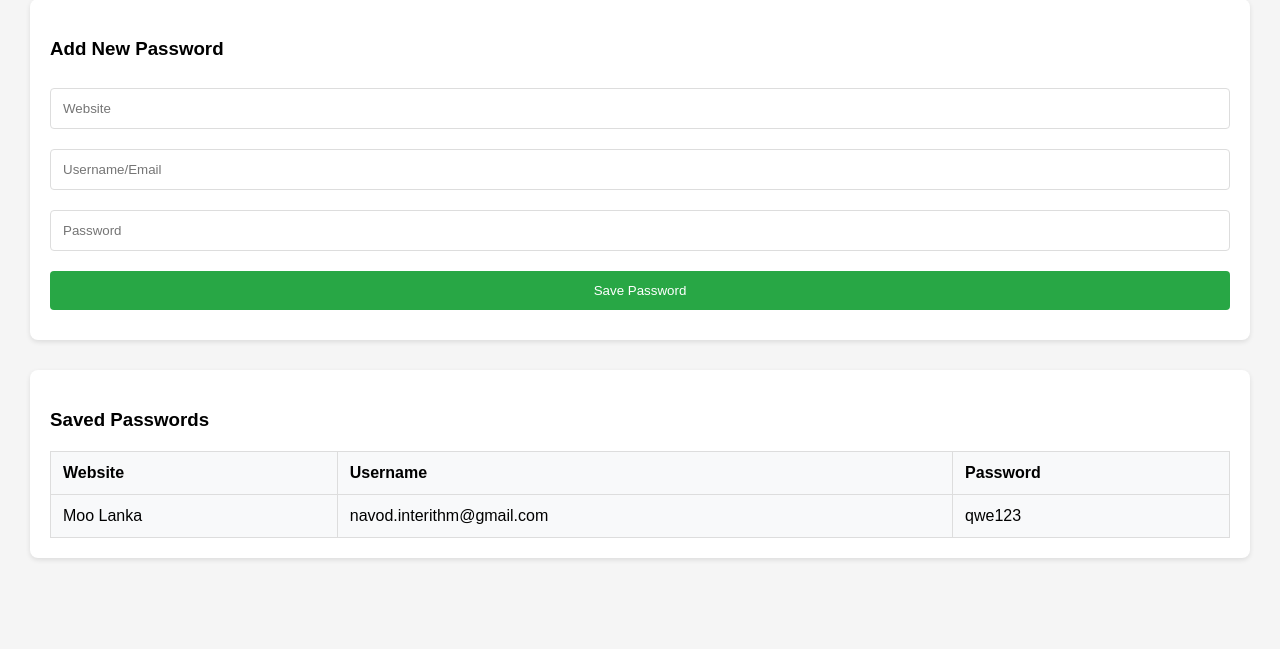
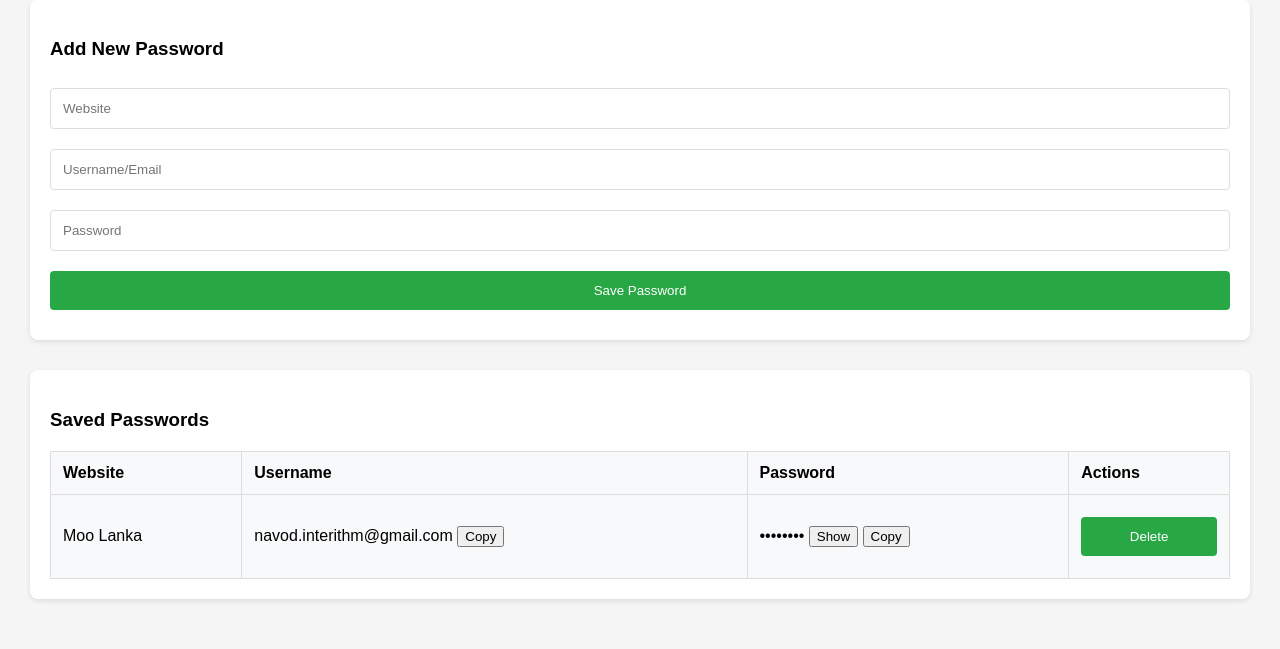
Before and after one commit to NavodWijesooriya/password-manage, a Flask app: page /dashboard in a window 1280 px wide. Shown: the part 151-800 px from the top of the page. Run offline with Flask 3, Linux system fonts and the light colour scheme; a user stored in the database is signed in; data comes from the database, SQL or seed files in the repository.

Commit message:
add more changes

```diff
--- a/app.py
+++ b/app.py
@@ -145,17 +145,17 @@ def dashboard():
     decrypted_data = []
     for row in data:
         try:
-            # row[1] = site, row[2] = username, row[3] = password
+            # row[0] = id, row[1] = site, row[2] = username, row[3] = password
             encrypted_password = row[3]
             if isinstance(encrypted_password, str):
                 decrypted_password = fernet.decrypt(encrypted_password.encode()).decode()
             else:
                 # Handle case where password might be stored differently
                 decrypted_password = "Error: Invalid password format"
-            decrypted_data.append((row[1], row[2], decrypted_password))
+            decrypted_data.append((row[0], row[1], row[2], decrypted_password))
         except Exception as e:
             # Handle decryption errors gracefully
-            decrypted_data.append((row[1], row[2], "Error: Could not decrypt"))
+            decrypted_data.append((row[0], row[1], row[2], "Error: Could not decrypt"))
 
     return render_template('dashboard.html', data=decrypted_data)
 
@@ -176,6 +176,18 @@ def add():
     return redirect(url_for('dashboard'))
 
 
+@app.route('/delete/<int:password_id>', methods=['POST'])
+@login_required
+def delete_password(password_id):
+    conn = sqlite3.connect('passwords.db')
+    c = conn.cursor()
+    # Ensure user can only delete their own passwords
+    c.execute("DELETE FROM passwords WHERE id = ? AND user_id = ?", (password_id, current_user.id))
+    conn.commit()
+    conn.close()
+    return redirect(url_for('dashboard'))
+
+
 if __name__ == '__main__':
     init_db()
     app.run(debug=True)
--- a/templates/dashboard.html
+++ b/templates/dashboard.html
@@ -30,12 +30,26 @@
         <th>Website</th>
         <th>Username</th>
         <th>Password</th>
+        <th>Actions</th>
       </tr>
       {% for row in data %}
       <tr>
-        <td>{{ row[0] }}</td>
         <td>{{ row[1] }}</td>
-        <td>{{ row[2] }}</td>
+        <td>
+          {{ row[2] }}
+          <button class="copy-btn" onclick="copyToClipboard('{{ row[2] }}', this)">Copy</button>
+        </td>
+        <td>
+          <span class="password-hidden">••••••••</span>
+          <span class="password-visible" style="display:none;">{{ row[3] }}</span>
+          <button class="toggle-btn" onclick="togglePassword(this)">Show</button>
+          <button class="copy-btn" onclick="copyToClipboard('{{ row[3] }}', this)">Copy</button>
+        </td>
+        <td>
+          <form method="post" action="/delete/{{ row[0] }}" style="display:inline;" onsubmit="return confirm('Are you sure you want to delete this password?')">
+            <button type="submit" class="delete-btn">Delete</button>
+          </form>
+        </td>
       </tr>
       {% endfor %}
     </table>
@@ -43,6 +57,76 @@
     <p>No passwords saved yet. Add your first password above!</p>
     {% endif %}
   </div>
+
+  <script>
+    function copyToClipboard(text, button) {
+      // Use the modern clipboard API if available
+      if (navigator.clipboard && window.isSecureContext) {
+        navigator.clipboard.writeText(text).then(function() {
+          showCopyFeedback(button);
+        }).catch(function(err) {
+          console.error('Could not copy text: ', err);
+          fallbackCopyTextToClipboard(text, button);
+        });
+      } else {
+        // Fallback for older browsers
+        fallbackCopyTextToClipboard(text, button);
+      }
+    }
+
+    function fallbackCopyTextToClipboard(text, button) {
+      const textArea = document.createElement("textarea");
+      textArea.value = text;
+      textArea.style.top = "0";
+      textArea.style.left = "0";
+      textArea.style.position = "fixed";
+      textArea.style.opacity = "0";
+
+      document.body.appendChild(textArea);
+      textArea.focus();
+      textArea.select();
+
+      try {
+        const successful = document.execCommand('copy');
+        if (successful) {
+          showCopyFeedback(button);
+        } else {
+          alert('Failed to copy to clipboard');
+        }
+      } catch (err) {
+        console.error('Fallback: Could not copy text: ', err);
+        alert('Failed to copy to clipboard');
+      }
+
+      document.body.removeChild(textArea);
+    }
+
+    function showCopyFeedback(button) {
+      const originalText = button.textContent;
+      button.textContent = 'Copied!';
+      button.style.backgroundColor = '#4CAF50';
+      setTimeout(() => {
+        button.textContent = originalText;
+        button.style.backgroundColor = '';
+      }, 2000);
+    }
+
+    function togglePassword(button) {
+      const row = button.closest('tr');
+      const hiddenSpan = row.querySelector('.password-hidden');
+      const visibleSpan = row.querySelector('.password-visible');
+
+      if (hiddenSpan.style.display === 'none') {
+        hiddenSpan.style.display = 'inline';
+        visibleSpan.style.display = 'none';
+        button.textContent = 'Show';
+      } else {
+        hiddenSpan.style.display = 'none';
+        visibleSpan.style.display = 'inline';
+        button.textContent = 'Hide';
+      }
+    }
+  </script>
 </body>
 
 </html>
```
